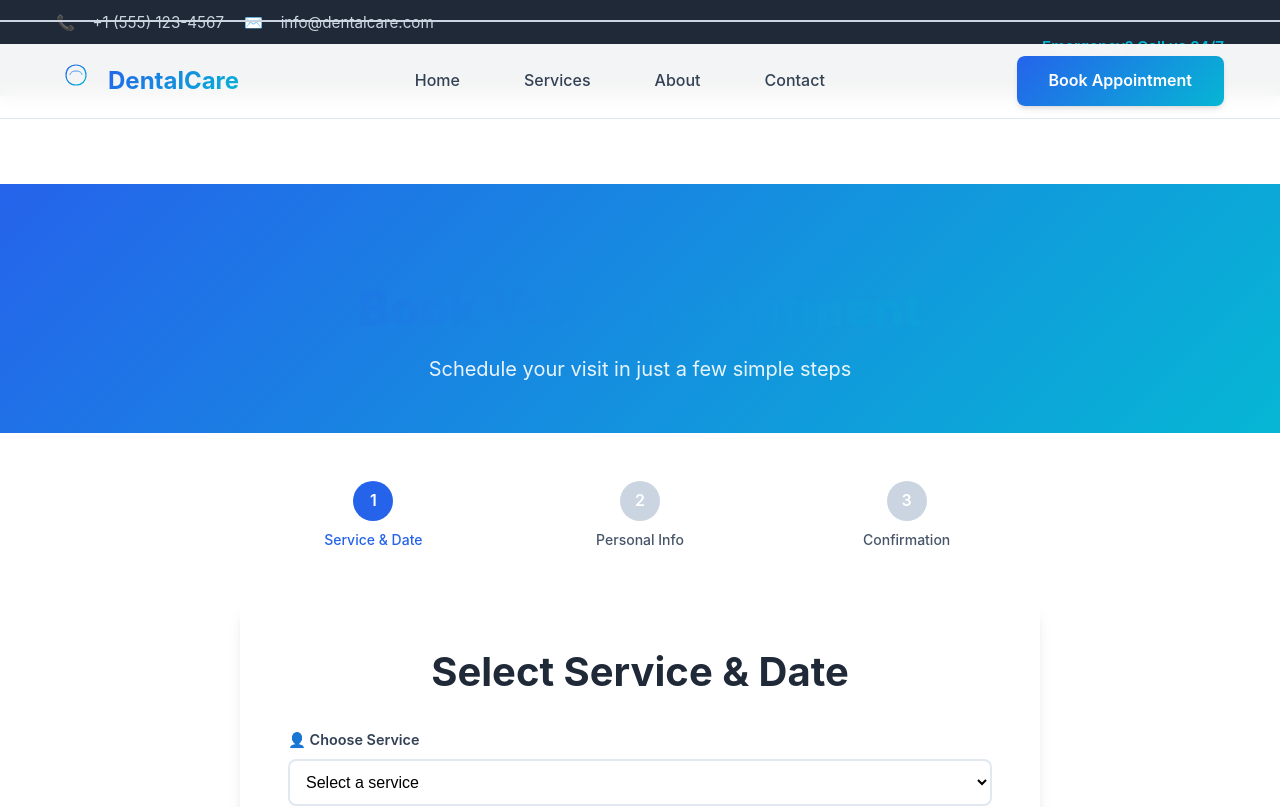
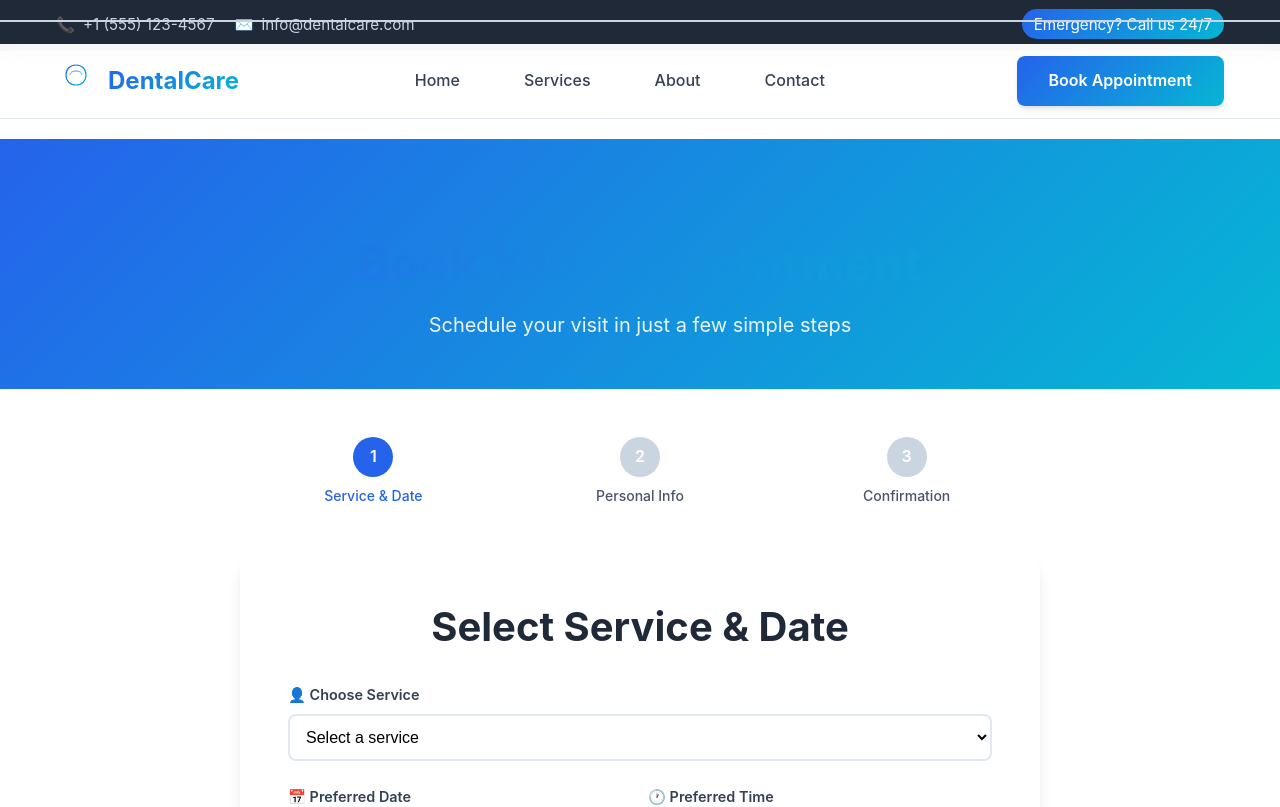
Before and after one commit to ahmerzulfiqar06/dental-manage-system, a React (Create React App) app in the folder dental-frontend/: page /booking in a window 1280 px wide. Shown: the top 807 px of the page. Built offline with nearby package versions, Linux system fonts and the light colour scheme.

Commit message:
Recreate top bar: clean two-column layout with CTA, refined styles and spacing

```diff
--- a/dental-frontend/src/components/Navbar.css
+++ b/dental-frontend/src/components/Navbar.css
@@ -2,42 +2,24 @@
 .top-bar {
   background: var(--dark-color);
   color: var(--white);
-  padding: 0.7rem 0; /* a bit taller */
-  font-size: 0.95rem; /* slightly larger text */
+  padding: 0.8rem 0; /* taller */
+  font-size: 0.95rem;
   border-bottom: 1px solid rgba(255, 255, 255, 0.06);
 }
 
-.top-bar-content {
-  display: flex;
-  justify-content: space-between;
-  align-items: center;
-  gap: 0.75rem;
-  flex-wrap: wrap;
-}
+.top-bar-content { display: flex; justify-content: space-between; align-items: center; gap: 0.75rem; flex-wrap: wrap; }
+.top-left { display: flex; align-items: center; gap: 1.25rem; flex-wrap: wrap; }
+.top-right { margin-left: auto; }
+.top-link { display: inline-flex; align-items: center; gap: 0.5rem; color: var(--gray-300); text-decoration: none; }
+.top-link:hover { color: var(--white); }
+.top-cta { color: var(--white); background: var(--gradient-primary); padding: 0.35rem 0.75rem; border-radius: 999px; text-decoration: none; box-shadow: var(--shadow-sm); }
+.top-cta:hover { filter: brightness(1.05); }
 
-.contact-info {
-  display: flex;
-  gap: 1.25rem;
-  flex-wrap: wrap;
-}
+/* old contact-info removed */
 
-.contact-item {
-  display: flex;
-  align-items: center;
-  gap: 0.5rem;
-  color: var(--gray-300);
-}
+/* old contact-item removed */
 
-.contact-item span:first-child {
-  margin-right: 0.35rem; /* emoji/icon spacing */
-}
-
-.top-bar-cta {
-  color: var(--secondary-color);
-  font-weight: 600;
-  margin-left: auto;
-  white-space: nowrap;
-}
+/* replaced by .top-cta */
 
 /* Main Navbar */
 .navbar {
@@ -211,16 +193,9 @@
     display: block;
   }
 
-  .contact-info {
-    flex-direction: column;
-    gap: 0.5rem;
-  }
-
-  .top-bar-content {
-    flex-direction: column;
-    gap: 0.5rem;
-    text-align: center;
-  }
+  .top-left { width: 100%; justify-content: center; }
+  .top-right { width: 100%; display: flex; justify-content: center; }
+  .top-bar-content { flex-direction: column; gap: 0.5rem; text-align: center; }
 }
 
 @media (max-width: 480px) {
--- a/dental-frontend/src/components/Navbar.tsx
+++ b/dental-frontend/src/components/Navbar.tsx
@@ -36,18 +36,18 @@ const Navbar: React.FC = () => {
       <div className="top-bar">
         <div className="container">
           <div className="top-bar-content">
-            <div className="contact-info">
-              <div className="contact-item">
+            <div className="top-left">
+              <a href="tel:+15551234567" className="top-link" aria-label="Phone">
                 <span>📞</span>
                 <span>+1 (555) 123-4567</span>
-              </div>
-              <div className="contact-item">
+              </a>
+              <a href="mailto:info@dentalcare.com" className="top-link" aria-label="Email">
                 <span>✉️</span>
                 <span>info@dentalcare.com</span>
-              </div>
+              </a>
             </div>
-            <div className="top-bar-cta">
-              <span>Emergency? Call us 24/7</span>
+            <div className="top-right">
+              <a href="tel:+15559876543" className="top-cta">Emergency? Call us 24/7</a>
             </div>
           </div>
         </div>
```
